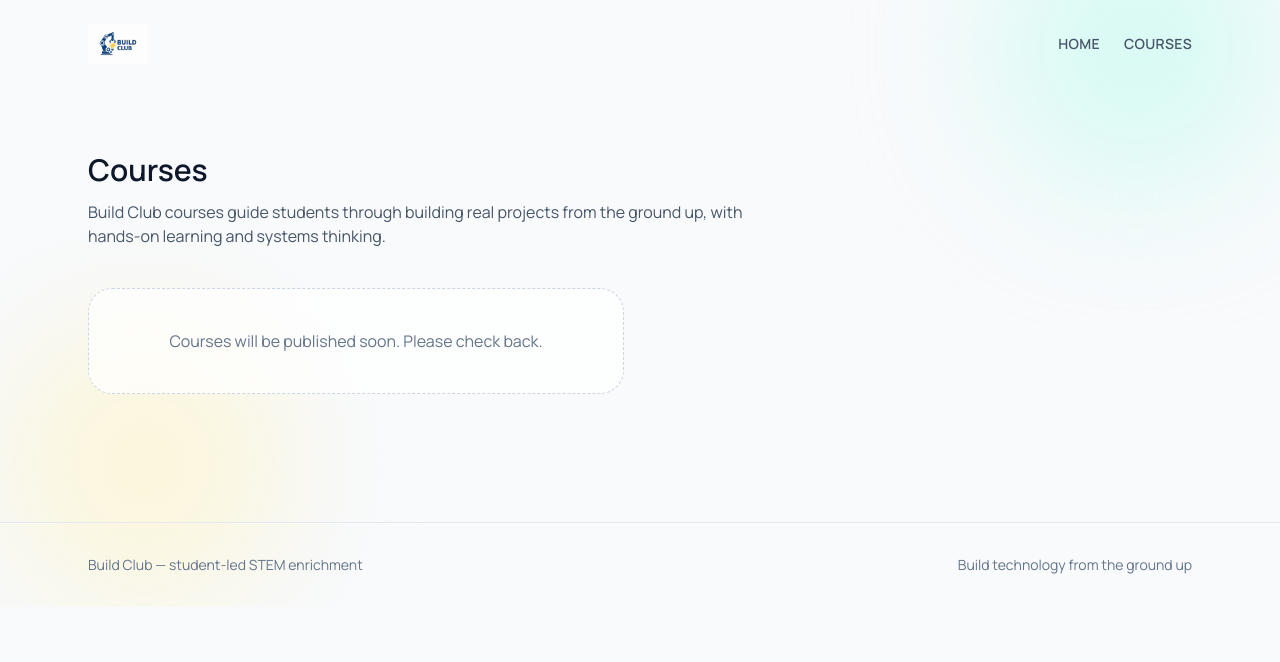
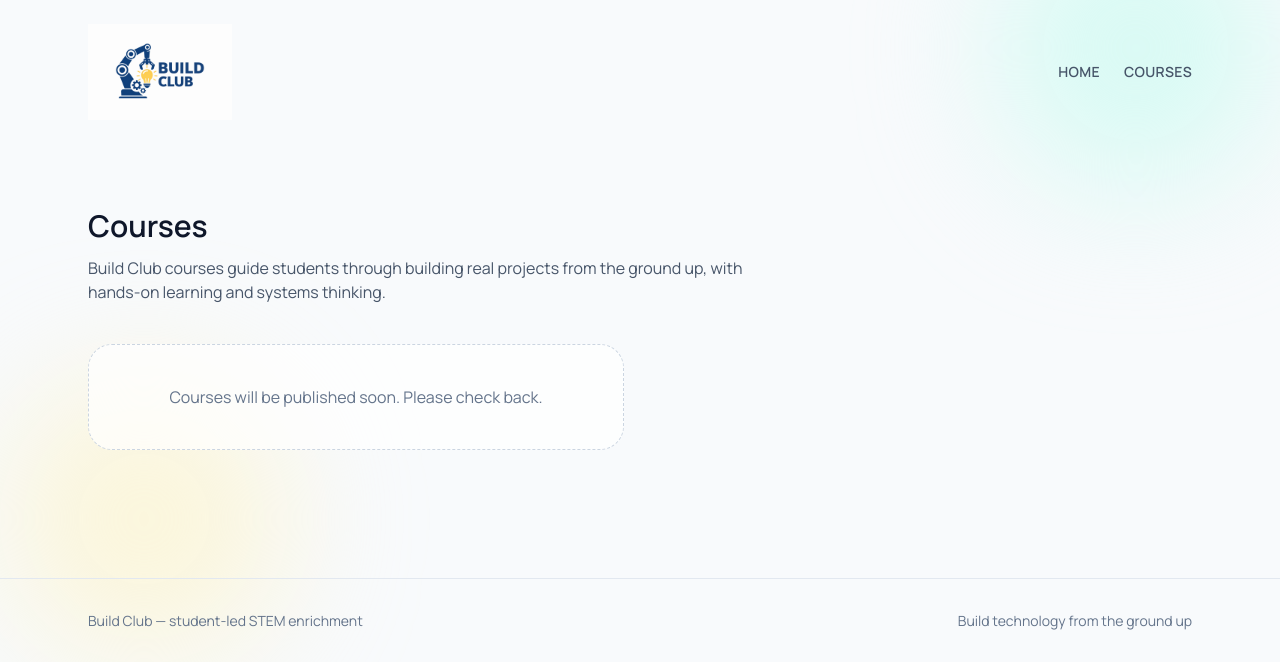
Before and after one commit to titancoder12/BuildClub, a Django app: page /courses/ in a window 1280 px wide. Shown: the top 662 px of the page. Run offline with Django 5.2, Linux system fonts and the light colour scheme; data that the repository does not hold is empty; some libraries are stand-ins or nearby versions.

Commit message:
bigger logo

```diff
--- a/templates/base.html
+++ b/templates/base.html
@@ -44,7 +44,7 @@
             <img
               src="{% static 'images/brand/buildclub-logo.png' %}"
               alt="Build Club logo"
-              class="h-10 w-auto"
+              class="h-24 w-auto"
             />
           </a>
           <div class="flex items-center gap-6 text-sm font-semibold uppercase tracking-wide text-slate-600">
```
